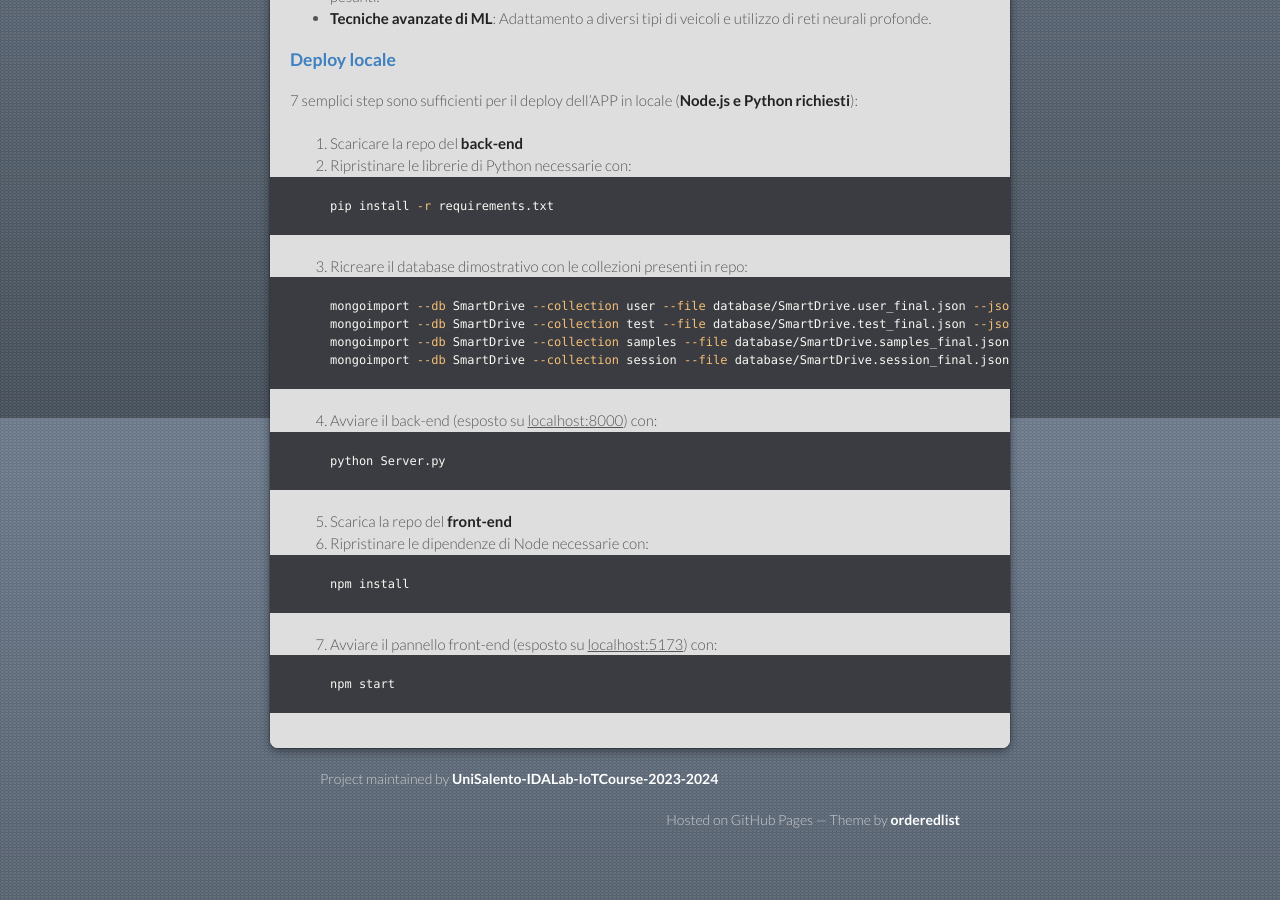
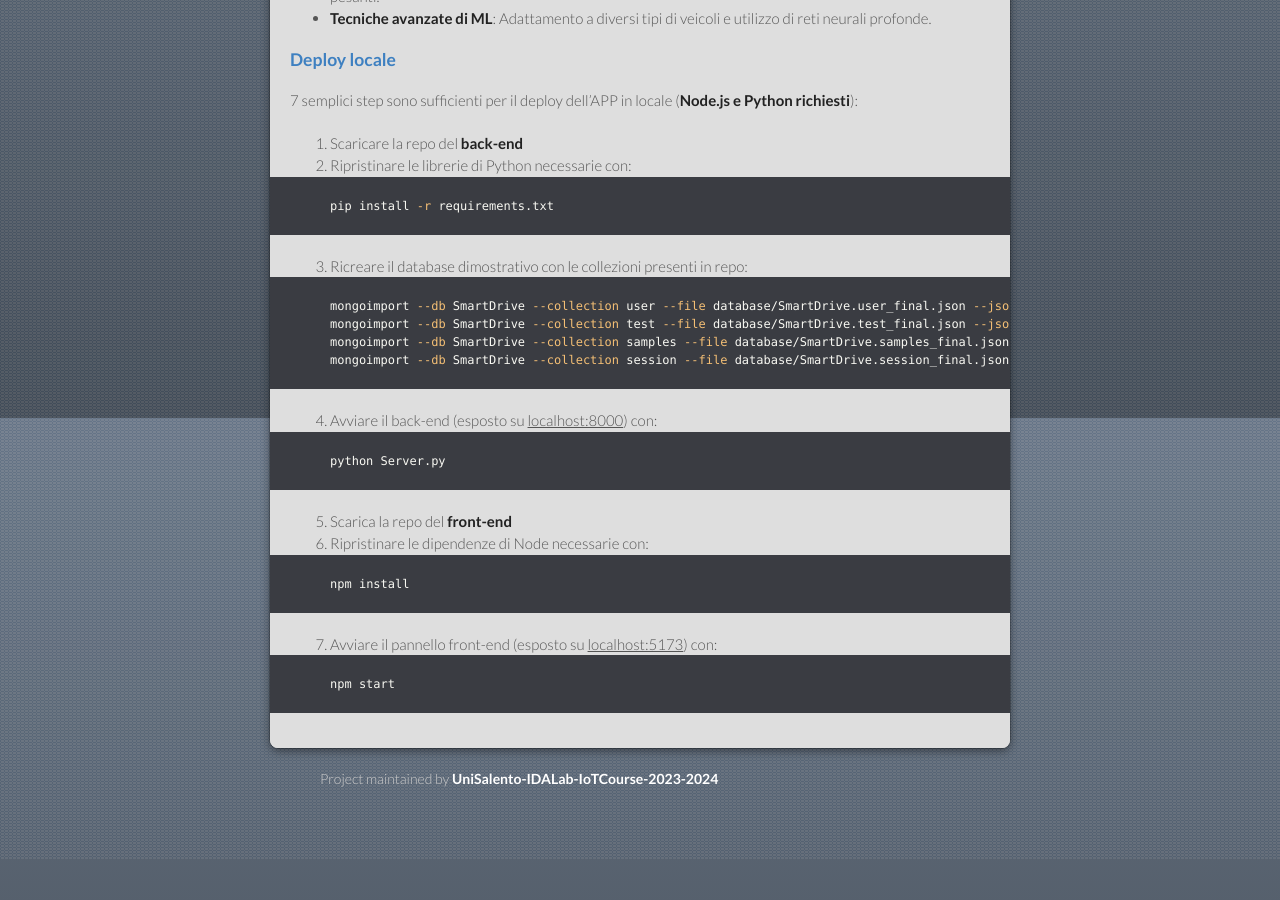
Before and after one commit to UniSalento-IDALab-IoTCourse-2023-2024/WoT-SmartDrive-2023-2024-Page-Longo-Tarantino, a Jekyll site: the page built from index.md, in a window 1280 px wide and 900 px high, scrolled down 5882 px. Built offline with Jekyll 4.4.1, drawn with Linux system fonts in a browser that asks for light colours; our own code applies the rules of GitHub Pages for plain Markdown files; after the commit the page ends 6741 px from its top, so only the background shows below that.

Commit message:
Theme credits hidden

```diff
--- a/_layouts/default.html
+++ b/_layouts/default.html
@@ -42,7 +42,7 @@
     {% if site.github.is_project_page %}
       <p>Project maintained by <a href="{{ site.github.owner_url }}">{{ site.github.owner_name }}</a></p>
     {% endif %}
-      <p>Hosted on GitHub Pages &mdash; Theme by <a href="https://github.com/orderedlist">orderedlist</a></p>
+      <!-- <p>Hosted on GitHub Pages &mdash; Theme by <a href="https://github.com/orderedlist">orderedlist</a></p> -->
     </footer>
     <!--[if !IE]><script>fixScale(document);</script><![endif]-->
   </body>
```
